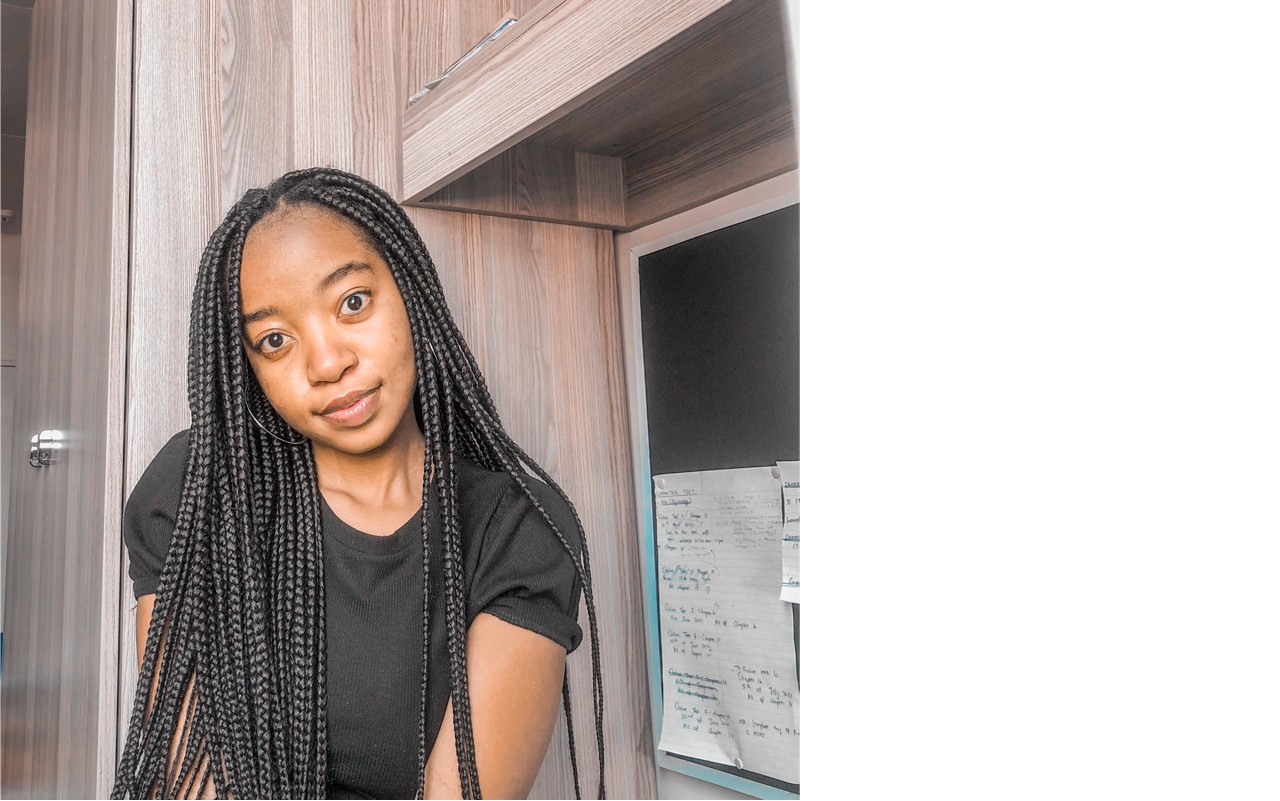
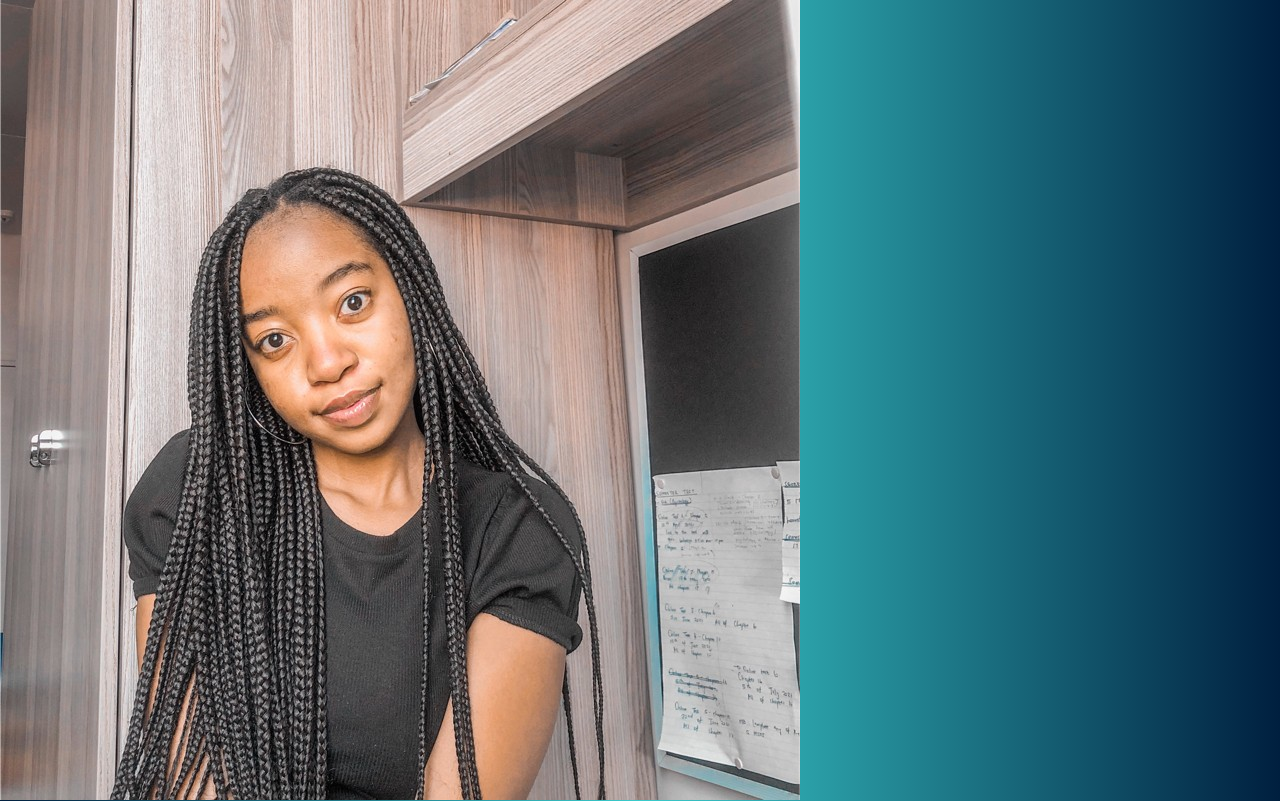
Before and after one commit to KRithuri/KRithuri.github.io, a plain HTML site: page CV/index.html in a window 1280 px wide. Shown: the top 801 px of the page. Drawn offline with Linux system fonts and the light colour scheme.

Commit message:
styling the body

```diff
--- a/CV/styles.css
+++ b/CV/styles.css
@@ -5,3 +5,6 @@
     box-sizing: border-box;
     list-style: 'Ubuntu', sans-serif;
 }
+body {
+    background: linear-gradient(to left, #001f3f, #39cccc, #001f3f);
+}
```
